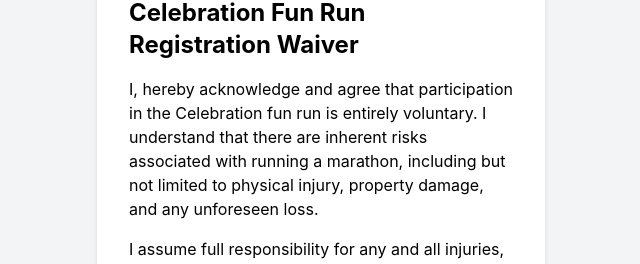
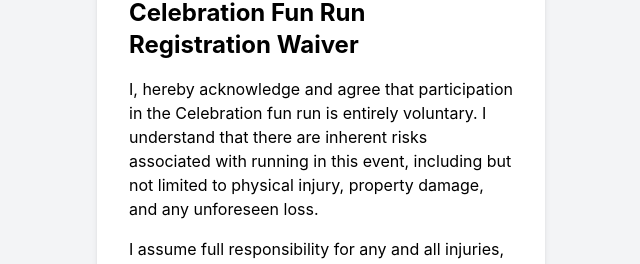
Before and after one commit to ThulaniTheProgrammer/Celebration-Norton-Metro-Marathon, a React (Create React App) app: page /Terms in a window 1280 px wide. Shown: the part 123-387 px from the top of the page, without its empty margins (319-959 px from the left). Built offline with nearby package versions, Linux system fonts and the light colour scheme.

Commit message:
Celebration

```diff
--- a/src/pages/Terms.jsx
+++ b/src/pages/Terms.jsx
@@ -7,7 +7,7 @@ export default function Terms() {
                 <div className="max-w-md w-full bg-white p-8 shadow-md rounded-md">
                     <h2 className="text-2xl font-bold mb-4">Celebration Fun Run Registration Waiver</h2>
                     <p className="mb-4">
-                    I, hereby acknowledge and agree that participation in the Celebration  fun run is entirely voluntary. I understand that there are inherent risks associated with running a marathon, including but not limited to physical injury, property damage, and any unforeseen loss.
+                    I, hereby acknowledge and agree that participation in the Celebration  fun run is entirely voluntary. I understand that there are inherent risks associated with running in this event, including but not limited to physical injury, property damage, and any unforeseen loss.
                     </p>
                     <p className="mb-4">
                     I assume full responsibility for any and all injuries, damages, or losses that I may suffer as a result of my participation in the fun run. I release, discharge, and hold harmless Celebration , its officers, directors, employees, volunteers, and agents from any and all claims, demands, actions, or causes of action arising out of or in connection with my participation in the fun run.
```
